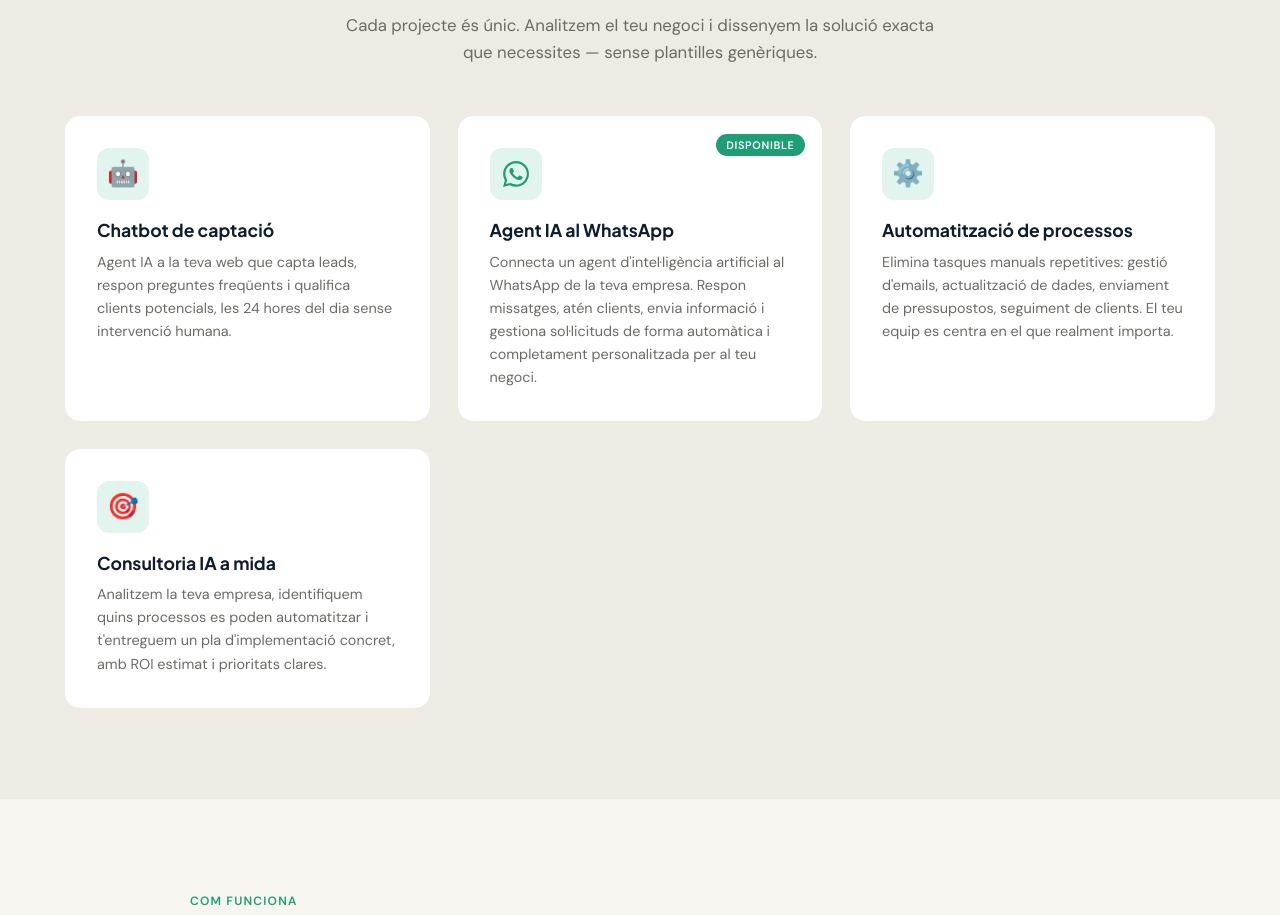
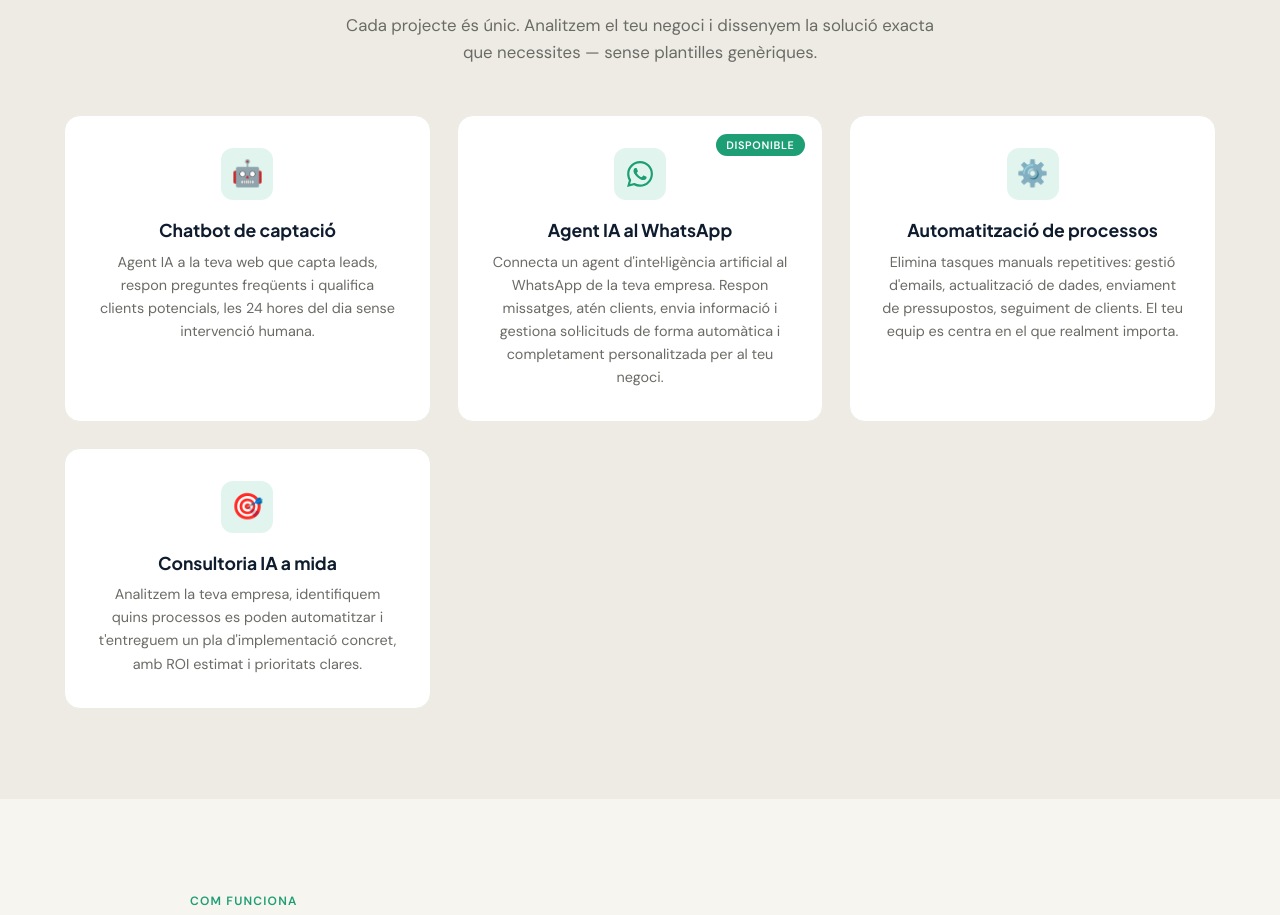
Before and after one commit to sanaconsultia/sanaconsultia, a plain HTML site: page index.html in a window 1280 px wide. Shown: the part 2049-2964 px from the top of the page. Drawn offline with Linux system fonts and the light colour scheme.

Commit message:
Centra las tarjetas de servicios (icono, titulo y texto), antes quedaban a la izquierda

```diff
--- a/index.html
+++ b/index.html
@@ -361,6 +361,7 @@
     padding: 2rem; border: 1px solid var(--sand);
     transition: transform .25s, box-shadow .25s;
     position: relative; overflow: hidden;
+    text-align: center;
   }
   .service-card::before {
     content: ''; position: absolute; top: 0; left: 0; right: 0; height: 3px;
@@ -381,7 +382,7 @@
   .service-icon {
     width: 52px; height: 52px; border-radius: 12px;
     background: var(--green-pale); display: flex; align-items: center; justify-content: center;
-    font-size: 1.6rem; margin-bottom: 1.2rem;
+    font-size: 1.6rem; margin: 0 auto 1.2rem;
   }
   .service-card h3 { font-family: 'Plus Jakarta Sans', sans-serif; font-size: 1.1rem; font-weight: 700; color: var(--navy); margin-bottom: .6rem; }
   .service-card p  { color: var(--text-muted); font-size: .9rem; line-height: 1.6; }
```
